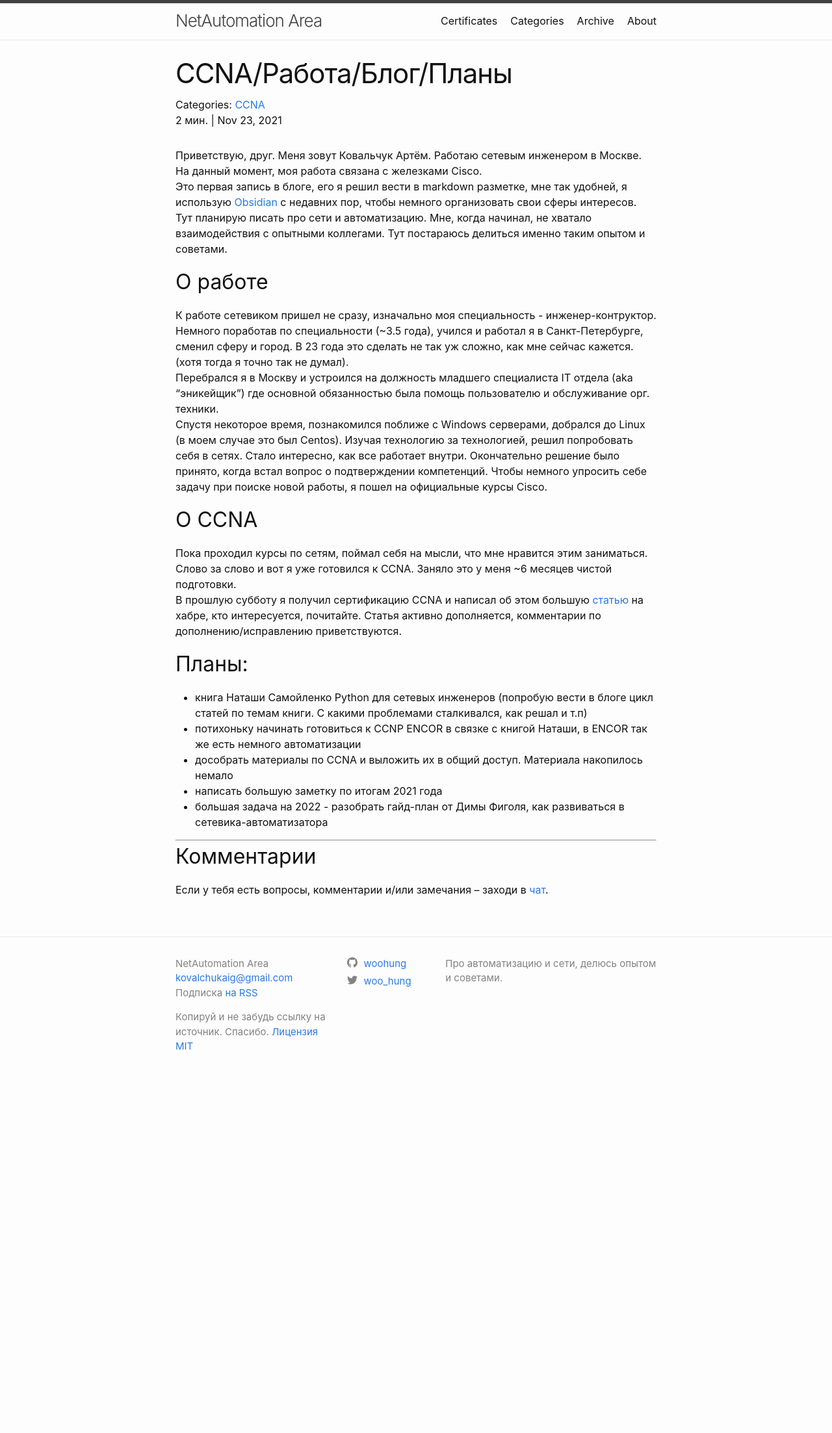
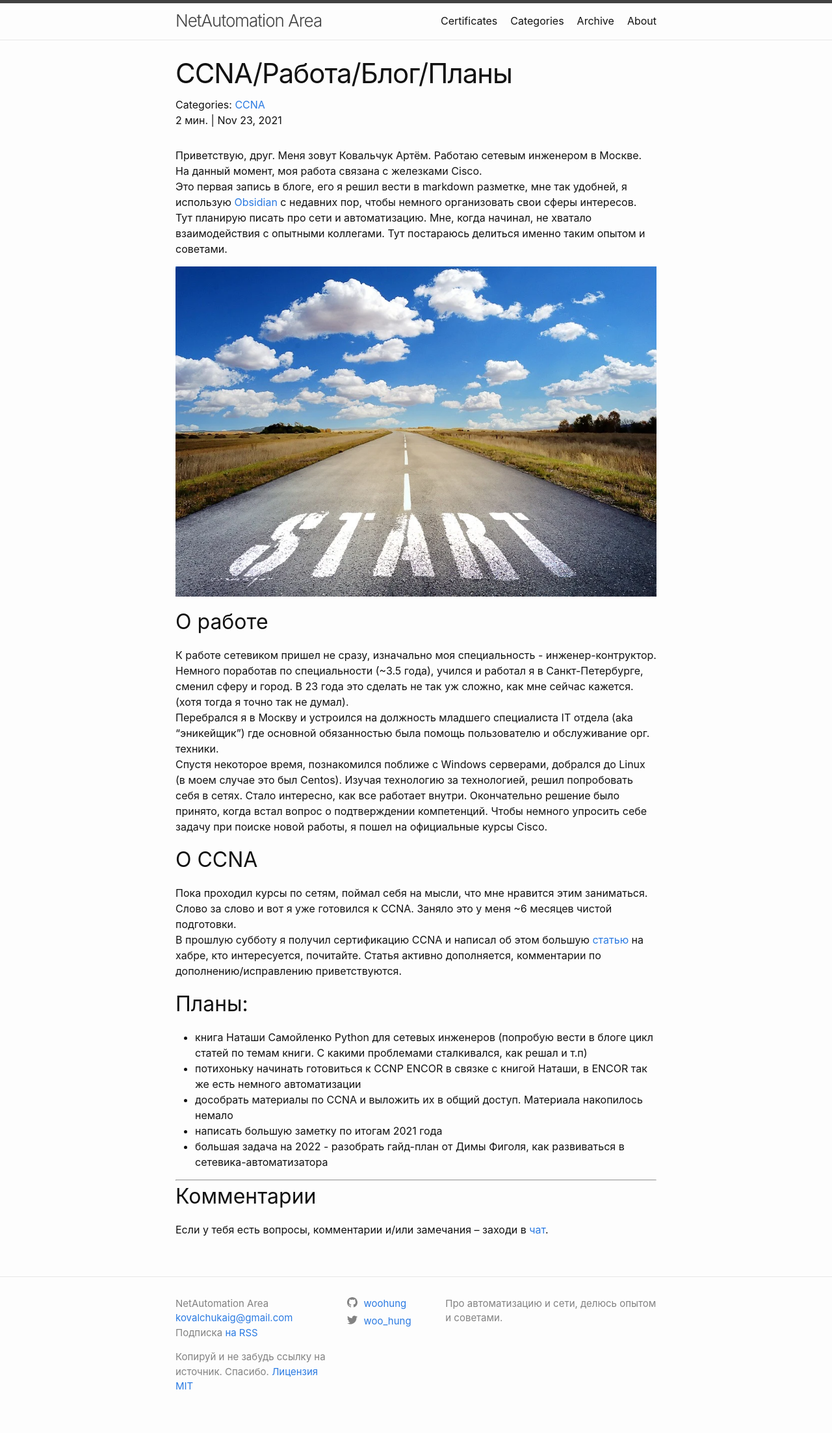
Before and after one commit to woohung/woohung.github.io, a Jekyll site: the page built from _posts/2021-11-23-CCNA-Работа-Блог.md, in a window 1280 px wide. Shown: the whole page at 65% size. Built offline with Jekyll 4.4.1, drawn with Linux system fonts in a browser that asks for light colours; before the commit the page ends 1682 px from its top, so only the background shows below that.

Commit message:
add image to post

```diff
--- a/_posts/2021-11-23-CCNA-Работа-Блог.md
+++ b/_posts/2021-11-23-CCNA-Работа-Блог.md
@@ -9,6 +9,8 @@ published: true
 Приветствую, друг. Меня зовут Ковальчук Артём. Работаю сетевым инженером в Москве. На данный момент, моя работа связана с железками Cisco.
 Это первая запись в блоге, его я решил вести в markdown разметке, мне так удобней, я использую [Obsidian](https://obsidian.md) с недавних пор, чтобы немного организовать свои сферы интересов.
 Тут планирую писать про сети и автоматизацию. Мне, когда начинал, не хватало взаимодействия с опытными коллегами. Тут постараюсь делиться именно таким опытом и советами.
+
+<img src="https://woohung.github.io/assets/images/start.jpg">
 
 ## О работе
 К работе сетевиком пришел не сразу, изначально моя специальность - инженер-контруктор. Немного поработав по специальности (~3.5 года), учился и работал я в Санкт-Петербурге, сменил сферу и город. В 23 года это сделать не так уж сложно, как мне сейчас кажется. (хотя тогда я точно так не думал).
```
Also changed, not shown: assets/images/start.jpg (added).
